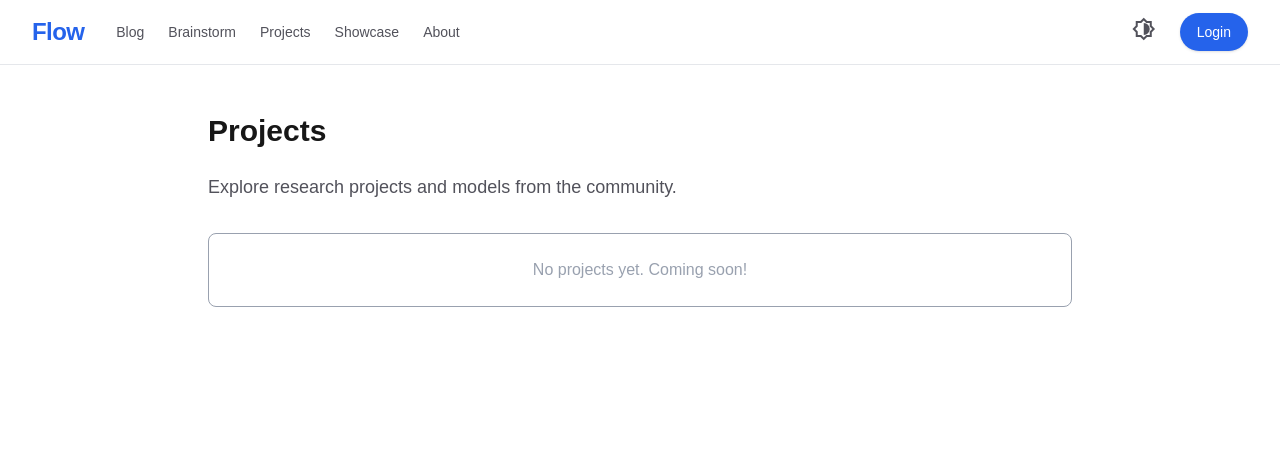
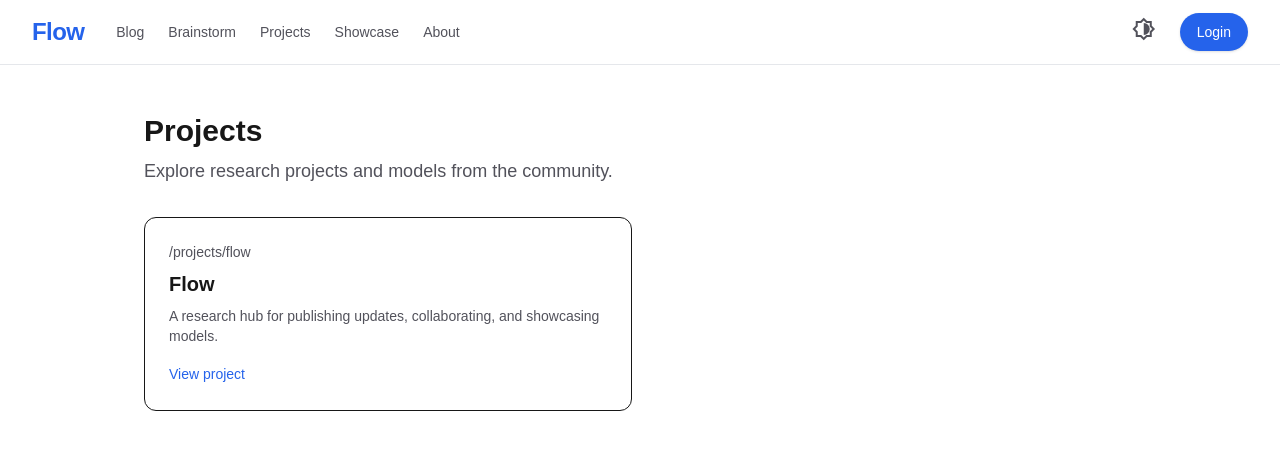
Before and after one commit to Alentito/flow, a Next.js app: page /projects in a window 1280 px wide. Shown: the top 450 px of the page. Built offline with nearby package versions, Linux system fonts and the light colour scheme.

Commit message:
Add project showcase pages

```diff
--- /dev/null
+++ b/src/app/projects/[slug]/page.tsx
@@ -0,0 +1,18 @@
+import { notFound } from "next/navigation";
+
+import { getProjectBySlug } from "@/lib/projects";
+import { ProjectShowcase } from "@/components/ProjectShowcase";
+
+export const dynamic = "force-dynamic";
+
+export default async function ProjectPage({
+  params,
+}: {
+  params: Promise<{ slug: string }>;
+}) {
+  const { slug } = await params;
+  const project = getProjectBySlug(slug);
+  if (!project) notFound();
+
+  return <ProjectShowcase project={project} />;
+}
--- a/src/app/projects/page.tsx
+++ b/src/app/projects/page.tsx
@@ -1,14 +1,50 @@
+import Link from "next/link";
+
+import { getAllProjects } from "@/lib/projects";
+
+export const dynamic = "force-dynamic";
+
 export default function ProjectsPage() {
+  const projects = getAllProjects();
+
   return (
-    <main className="max-w-4xl mx-auto py-12 px-4">
-      <h1 className="text-3xl font-bold mb-6">Projects</h1>
+    <main className="max-w-5xl mx-auto py-12 px-4">
+      <h1 className="text-3xl font-bold mb-2">Projects</h1>
       <p className="text-lg text-text-muted-light dark:text-text-muted-dark mb-8">
         Explore research projects and models from the community.
       </p>
-      {/* Project cards will be listed here */}
-      <div className="border rounded-lg p-6 text-center text-gray-400 dark:text-gray-500">
-        No projects yet. Coming soon!
-      </div>
+
+      {projects.length === 0 ? (
+        <div className="border rounded-lg p-6 text-center text-gray-400 dark:text-gray-500">
+          No projects yet.
+        </div>
+      ) : (
+        <div className="grid gap-4 sm:grid-cols-2">
+          {projects.map((p) => (
+            <article key={p.slug} className="border rounded-xl p-6">
+              <div className="text-sm text-text-muted-light dark:text-text-muted-dark">
+                /projects/{p.slug}
+              </div>
+              <h2 className="mt-2 text-xl font-semibold">
+                <Link href={`/projects/${p.slug}`} className="hover:underline">
+                  {p.title}
+                </Link>
+              </h2>
+              <p className="mt-2 text-sm text-text-muted-light dark:text-text-muted-dark">
+                {p.description}
+              </p>
+              <div className="mt-4">
+                <Link
+                  href={`/projects/${p.slug}`}
+                  className="text-sm text-primary hover:underline"
+                >
+                  View project
+                </Link>
+              </div>
+            </article>
+          ))}
+        </div>
+      )}
     </main>
   );
 }
--- /dev/null
+++ b/src/components/ProjectSectionNav.tsx
@@ -0,0 +1,76 @@
+"use client";
+
+import { useEffect, useMemo, useState } from "react";
+
+import type { ProjectSection } from "@/lib/projects";
+
+type Props = {
+  sections: ProjectSection[];
+  offsetPx?: number;
+};
+
+function scrollToId(id: string, offsetPx: number) {
+  const el = document.getElementById(id);
+  if (!el) return;
+  const y = el.getBoundingClientRect().top + window.scrollY - offsetPx;
+  window.history.replaceState(null, "", `#${id}`);
+  window.scrollTo({ top: y, behavior: "smooth" });
+}
+
+export function ProjectSectionNav({ sections, offsetPx = 96 }: Props) {
+  const ids = useMemo(() => sections.map((s) => s.id), [sections]);
+  const [active, setActive] = useState<string>(sections[0]?.id ?? "");
+
+  useEffect(() => {
+    if (ids.length === 0) return;
+
+    const els = ids
+      .map((id) => document.getElementById(id))
+      .filter(Boolean) as HTMLElement[];
+
+    if (els.length === 0) return;
+
+    const observer = new IntersectionObserver(
+      (entries) => {
+        // Pick the top-most visible section.
+        const visible = entries
+          .filter((e) => e.isIntersecting)
+          .sort((a, b) => (a.boundingClientRect.top ?? 0) - (b.boundingClientRect.top ?? 0));
+        if (visible[0]?.target?.id) setActive(visible[0].target.id);
+      },
+      {
+        root: null,
+        // Trigger slightly after passing the sticky header/nav area.
+        rootMargin: `-${offsetPx}px 0px -70% 0px`,
+        threshold: 0.01,
+      },
+    );
+
+    for (const el of els) observer.observe(el);
+    return () => observer.disconnect();
+  }, [ids, offsetPx]);
+
+  return (
+    <nav className="flex gap-2 overflow-x-auto no-scrollbar py-2">
+      {sections.map((s) => {
+        const isActive = s.id === active;
+        return (
+          <button
+            key={s.id}
+            type="button"
+            onClick={() => scrollToId(s.id, offsetPx)}
+            className={
+              "whitespace-nowrap rounded-full border px-3 py-1.5 text-sm transition " +
+              (isActive
+                ? "bg-primary text-white border-primary"
+                : "bg-white/60 dark:bg-black/30 hover:bg-white/80 dark:hover:bg-black/40")
+            }
+            aria-current={isActive ? "true" : "false"}
+          >
+            {s.label}
+          </button>
+        );
+      })}
+    </nav>
+  );
+}
--- /dev/null
+++ b/src/components/ProjectShowcase.tsx
@@ -0,0 +1,84 @@
+import Link from "next/link";
+
+import type { Project } from "@/lib/projects";
+import { ProjectSectionNav } from "@/components/ProjectSectionNav";
+
+type Props = {
+  project: Project;
+};
+
+export function ProjectShowcase({ project }: Props) {
+  return (
+    <main>
+      <header className="relative overflow-hidden border-b">
+        <div className="relative h-[520px] sm:h-[620px]">
+          {project.heroVideo?.src ? (
+            <video
+              className="absolute inset-0 h-full w-full object-cover"
+              autoPlay
+              muted
+              loop
+              playsInline
+              preload="metadata"
+              poster={project.heroVideo.poster}
+            >
+              <source src={project.heroVideo.src} />
+            </video>
+          ) : (
+            <div className="absolute inset-0 bg-gradient-to-br from-primary/20 via-purple-500/10 to-transparent" />
+          )}
+
+          <div className="absolute inset-0 bg-gradient-to-r from-black/70 via-black/30 to-black/10" />
+
+          <div className="relative mx-auto flex h-full max-w-6xl flex-col justify-between px-4 py-12">
+            <div className="max-w-xl">
+              <div className="text-sm text-white/70">
+                <Link href="/projects" className="hover:underline">
+                  Projects
+                </Link>
+              </div>
+              <h1 className="mt-3 text-4xl sm:text-5xl font-bold tracking-tight text-white">
+                {project.title}
+              </h1>
+              <p className="mt-4 text-lg text-white/80">{project.description}</p>
+
+              <div className="mt-6 flex flex-wrap gap-3">
+                {project.githubUrl ? (
+                  <a
+                    href={project.githubUrl}
+                    target="_blank"
+                    rel="noreferrer"
+                    className="inline-flex items-center rounded-md bg-white/10 px-4 py-2 text-sm font-semibold text-white backdrop-blur hover:bg-white/15"
+                  >
+                    View GitHub
+                  </a>
+                ) : null}
+              </div>
+            </div>
+
+            <div className="rounded-2xl border border-white/15 bg-white/10 p-3 backdrop-blur">
+              <ProjectSectionNav sections={project.sections} offsetPx={96} />
+            </div>
+          </div>
+        </div>
+      </header>
+
+      <section className="mx-auto max-w-4xl px-4 py-12">
+        <div className="space-y-12">
+          {project.sections.map((s) => (
+            <article
+              key={s.id}
+              id={s.id}
+              className="scroll-mt-28"
+            >
+              <h2 className="text-2xl font-bold">{s.title}</h2>
+              <p className="mt-3 text-text-muted-light dark:text-text-muted-dark leading-7 whitespace-pre-wrap">
+                {s.body}
+              </p>
+            </article>
+          ))}
+        </div>
+      </section>
+    </main>
+  );
+}
--- /dev/null
+++ b/src/lib/projects.ts
@@ -0,0 +1,73 @@
+export type ProjectHeroVideo = {
+  src: string;
+  poster?: string;
+};
+
+export type ProjectSection = {
+  id: string;
+  label: string;
+  title: string;
+  body: string;
+};
+
+export type Project = {
+  slug: string;
+  title: string;
+  description: string;
+  githubUrl?: string;
+  heroVideo?: ProjectHeroVideo;
+  sections: ProjectSection[];
+};
+
+export const projects: Project[] = [
+  {
+    slug: "flow",
+    title: "Flow",
+    description:
+      "A research hub for publishing updates, collaborating, and showcasing models.",
+    githubUrl: "https://github.com/",
+    heroVideo: {
+      // Put your MP4 in public/videos and reference it like this.
+      // Example: public/videos/flow-hero.mp4
+      src: "/videos/flow-hero.mp4",
+    },
+    sections: [
+      {
+        id: "overview",
+        label: "Overview",
+        title: "Overview",
+        body:
+          "Flow is a lightweight research website with member editing and public publishing.",
+      },
+      {
+        id: "performance",
+        label: "Performance",
+        title: "Performance",
+        body:
+          "Add benchmarks, latency numbers, or evaluation notes here.",
+      },
+      {
+        id: "applications",
+        label: "Applications",
+        title: "Applications",
+        body:
+          "Describe what this project enables and where it’s used.",
+      },
+      {
+        id: "approach",
+        label: "Approach",
+        title: "Approach",
+        body:
+          "Explain architecture, training recipe, data pipeline, or methodology.",
+      },
+    ],
+  },
+];
+
+export function getAllProjects() {
+  return projects;
+}
+
+export function getProjectBySlug(slug: string) {
+  return projects.find((p) => p.slug === slug) ?? null;
+}
```
